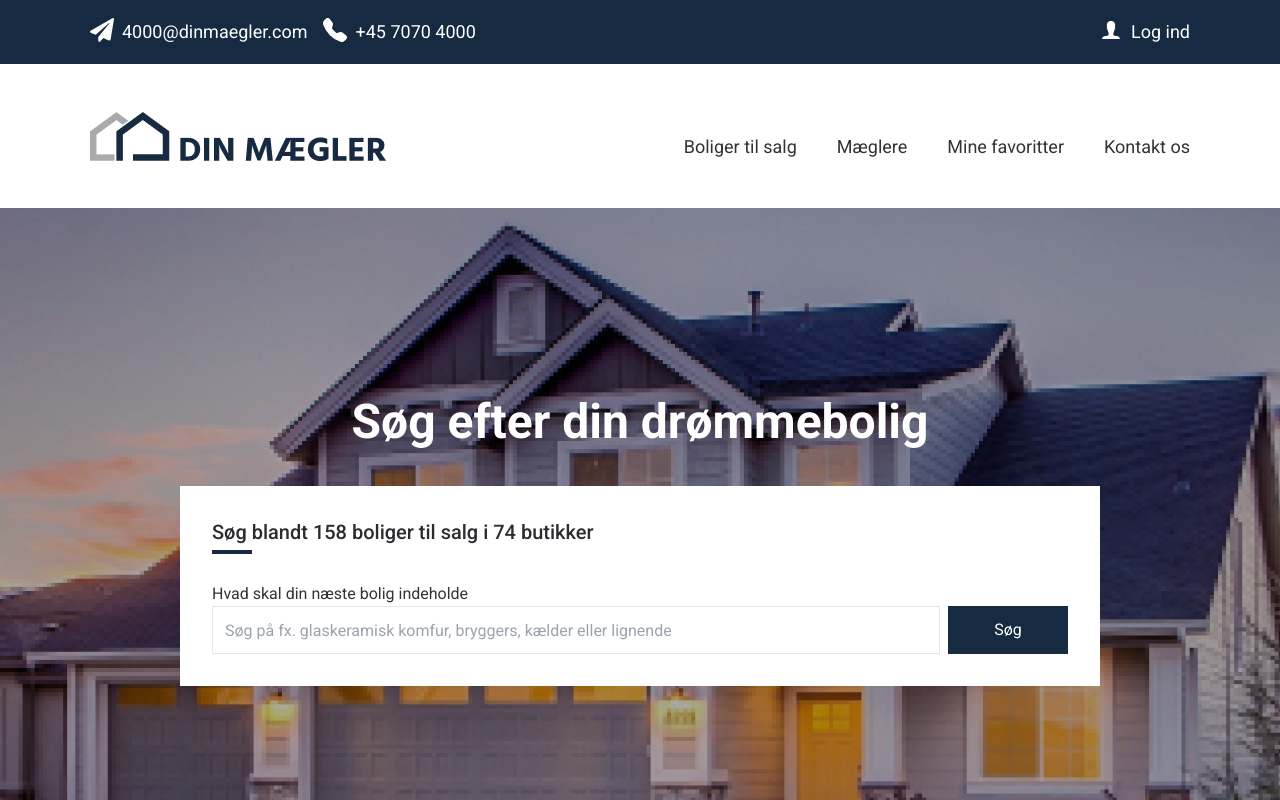
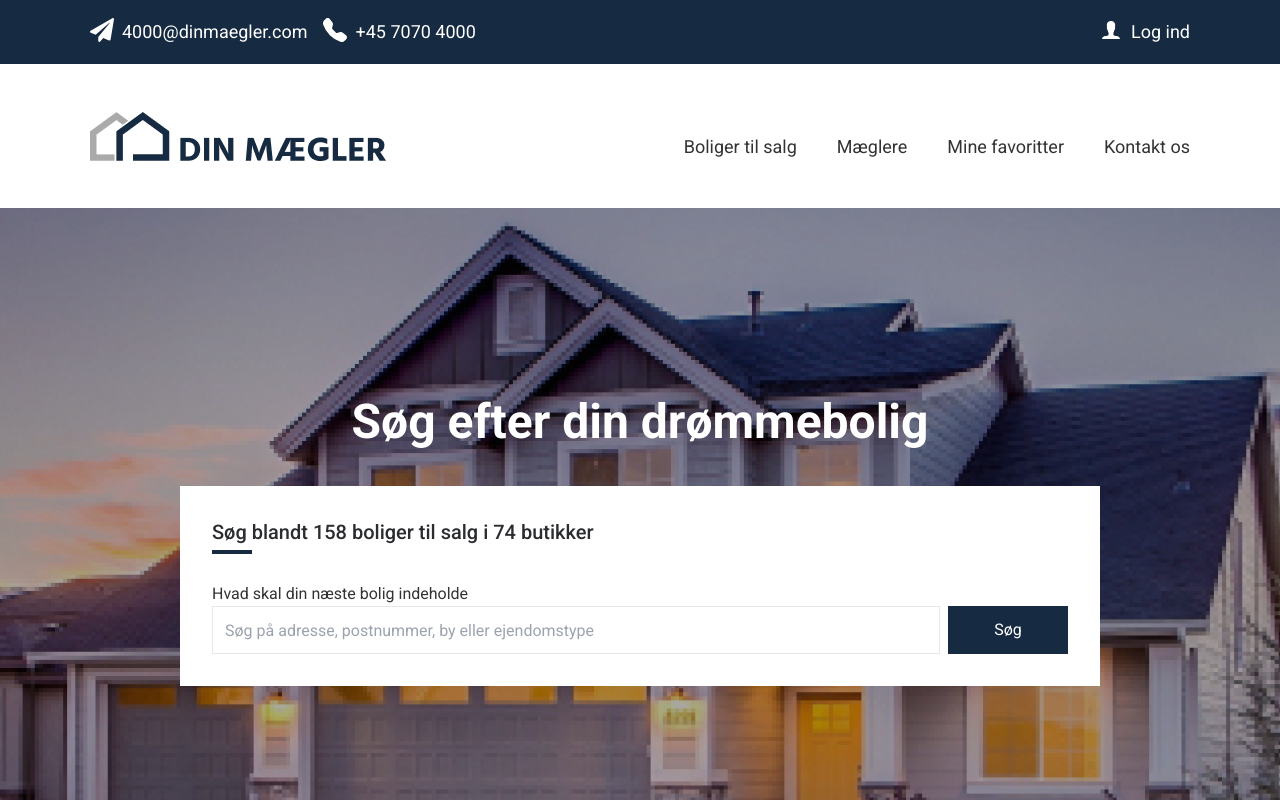
Before and after one commit to Howtoad/real-estate, a React (Create React App) app: page / in a window 1280 px wide. Shown: the top 800 px of the page. Built offline with nearby package versions, Linux system fonts and the light colour scheme; no server answers.

Commit message:
change placeholders

```diff
--- a/src/components/SearchBox.js
+++ b/src/components/SearchBox.js
@@ -19,7 +19,7 @@ const SearchBox = () => {
           <input
             className="max-w-[728px] h-12 w-full border mr-2 pl-3"
             type="text"
-            placeholder="Søg på fx. glaskeramisk komfur, bryggers, kælder eller lignende"
+            placeholder="Søg på adresse, postnummer, by eller ejendomstype"
             onChange={(e) => setQuery(e.target.value)}
             value={query}
             onKeyPress={(event) => {
--- a/src/templates/ContactAgentTemplate.js
+++ b/src/templates/ContactAgentTemplate.js
@@ -116,14 +116,14 @@ const ContactAgentTemplate = () => {
       <div className="max-w-[350px] w-full">
         <div className="max-w-[350px] p-7 bg-background_fail mb-5">
           <h3 className="text-heading_2 font-medium text-2xl mb-4">
-            Search Property
+            Søg efter bolig
           </h3>
           <hr className="mb-6"></hr>
           <div className="relative flex">
             <input
               type="text"
-              placeholder="Search"
-              className="w-full h-10 pl-8 border text-paragraph_2 placeholder-paragraph_2"
+              placeholder="Søg på adresse, by eller ejendomstype"
+              className="w-full h-10 pl-8 border text-paragraph_2 placeholder-paragraph_2 placeholder:text-sm"
               onChange={(e) => setQuery(e.target.value)}
               value={query}
               onKeyPress={(event) => {
```
